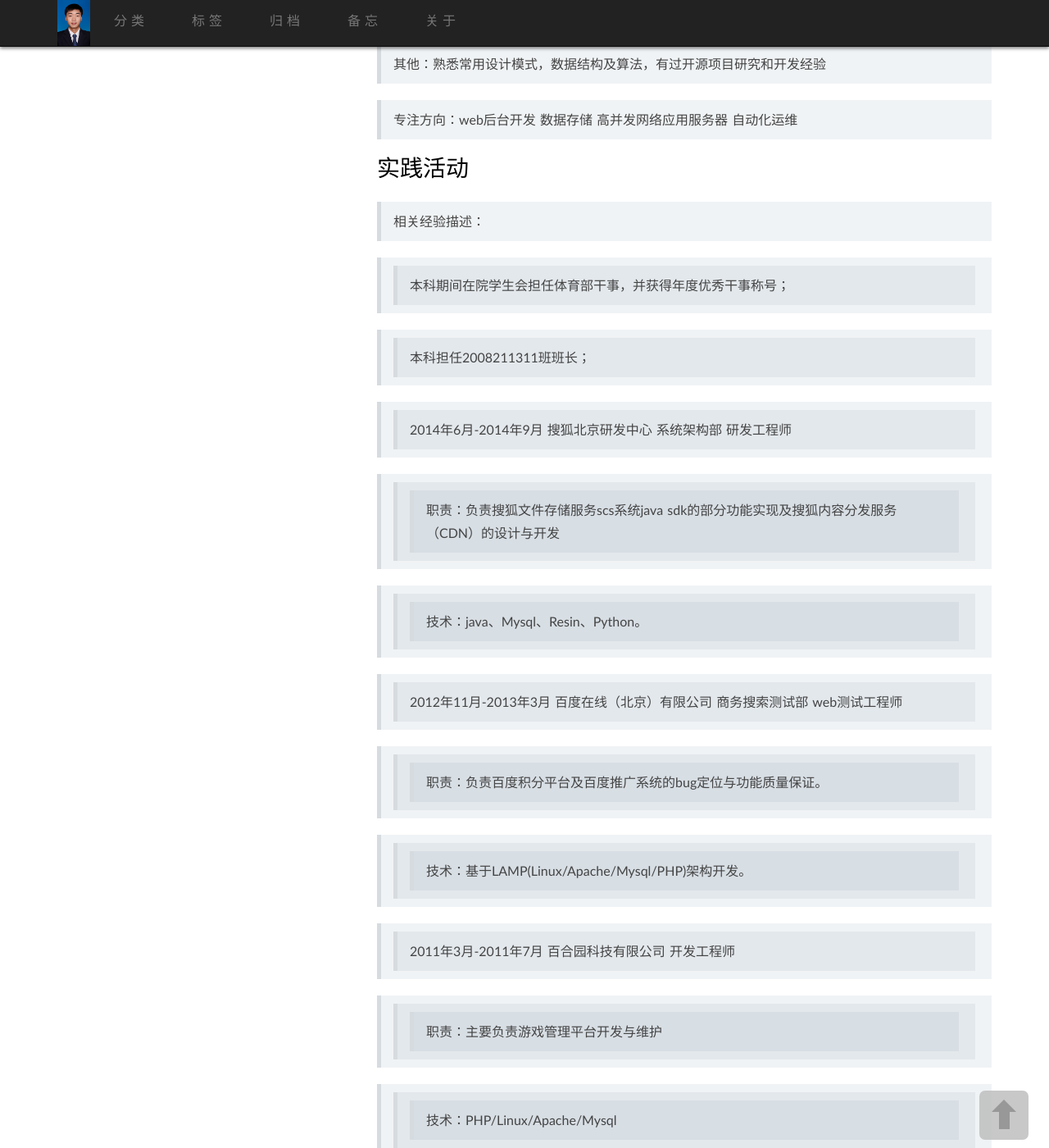
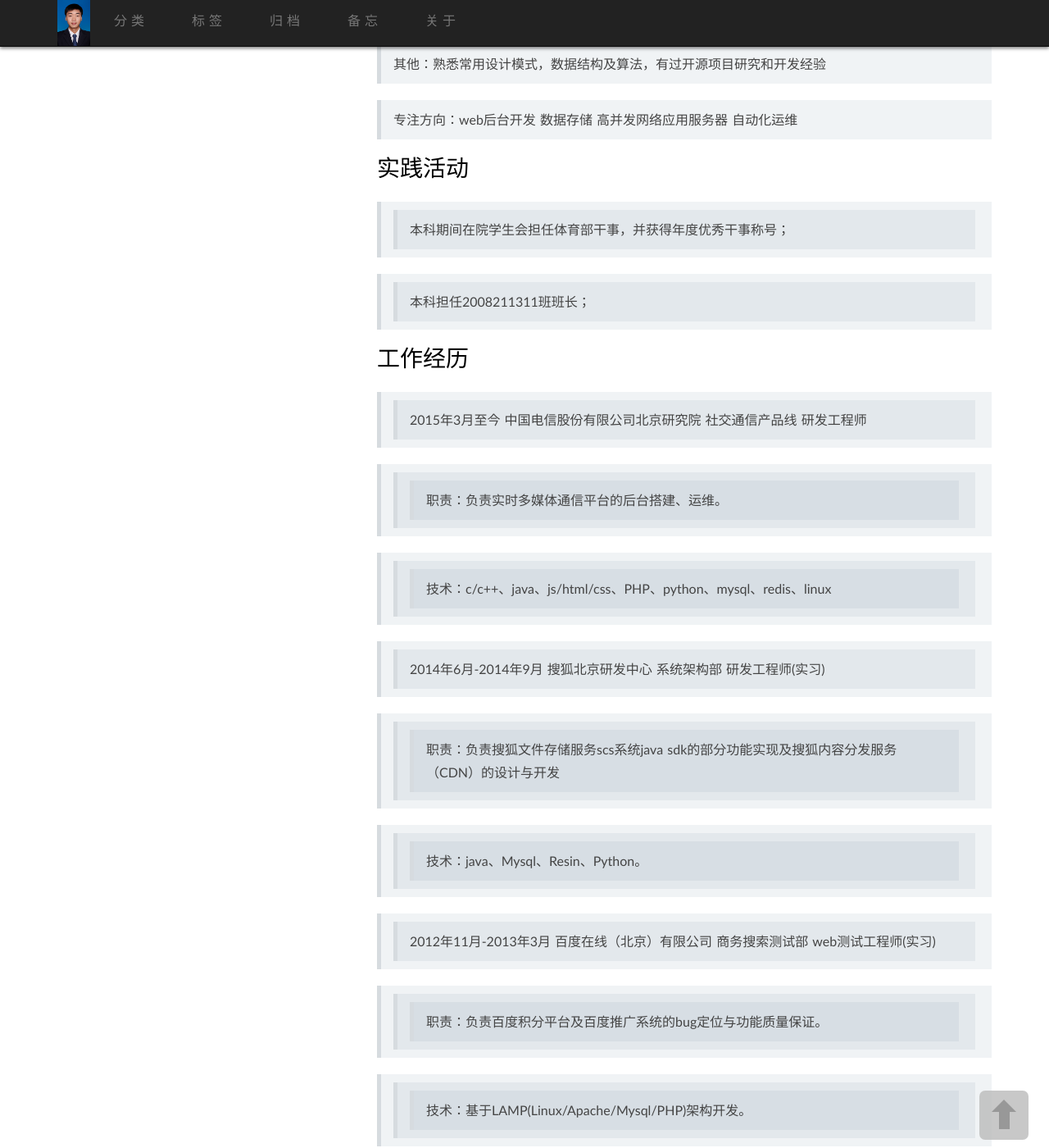
Before and after one commit to AresTao/blog, a Jekyll site: the page built from about.md, in a window 1280 px wide and 1400 px high, scrolled down 1263 px. Shown: the whole window at 82% size. Built offline with Jekyll 4.4.1, drawn with Linux system fonts in a browser that asks for light colours; some web fonts are replaced; comment, search, counter and statistics services are not loaded; some of the changed text lies outside the part shown.

Commit message:
modify about.md

```diff
--- a/about.md
+++ b/about.md
@@ -29,9 +29,9 @@ title: "关于：About"
 
 专业技能
 ========
->C++：熟练
+>c/c++：熟练
 
->数据库：熟练
+>数据库：熟练redis mysql
 
 >JAVA：熟练
 
@@ -43,25 +43,33 @@ title: "关于：About"
 
 实践活动
 ========
->相关经验描述：
 
 >>本科期间在院学生会担任体育部干事，并获得年度优秀干事称号；
 
 >>本科担任2008211311班班长；
 
->>2014年6月-2014年9月 搜狐北京研发中心 系统架构部 研发工程师
+工作经历
+=======
+
+>>2015年3月至今 中国电信股份有限公司北京研究院   社交通信产品线  研发工程师
+
+>>>职责：负责实时多媒体通信平台的后台搭建、运维。
+
+>>>技术：c/c++、java、js/html/css、PHP、python、mysql、redis、linux
+
+>>2014年6月-2014年9月 搜狐北京研发中心 系统架构部 研发工程师(实习)
 
 >>>职责：负责搜狐文件存储服务scs系统java sdk的部分功能实现及搜狐内容分发服务（CDN）的设计与开发
 
 >>>技术：java、Mysql、Resin、Python。
 
->>2012年11月-2013年3月 百度在线（北京）有限公司 商务搜索测试部 web测试工程师
+>>2012年11月-2013年3月 百度在线（北京）有限公司 商务搜索测试部 web测试工程师(实习)
 
 >>>职责：负责百度积分平台及百度推广系统的bug定位与功能质量保证。
 
 >>>技术：基于LAMP(Linux/Apache/Mysql/PHP)架构开发。
 
->>2011年3月-2011年7月 百合园科技有限公司 开发工程师
+>>2011年3月-2011年7月 百合园科技有限公司 开发工程师(实习)
 
 >>>职责：主要负责游戏管理平台开发与维护
 
```
